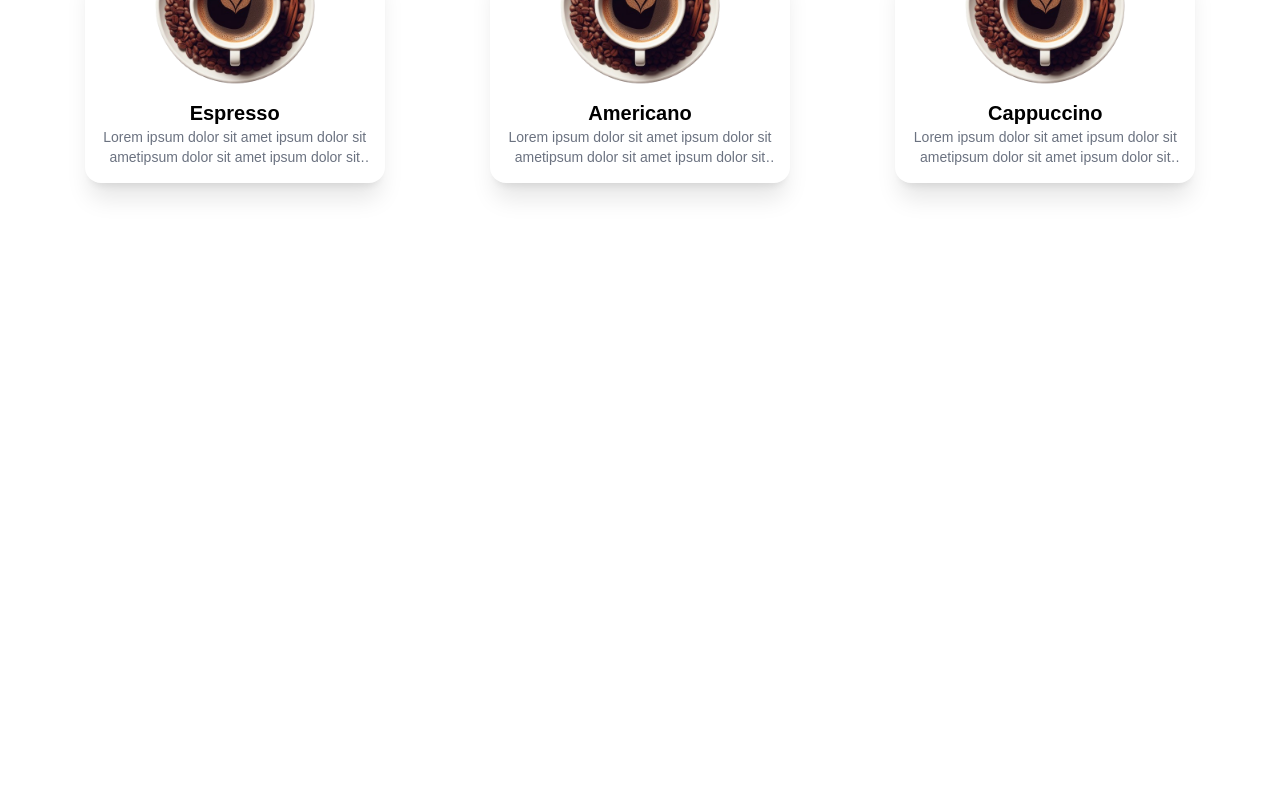
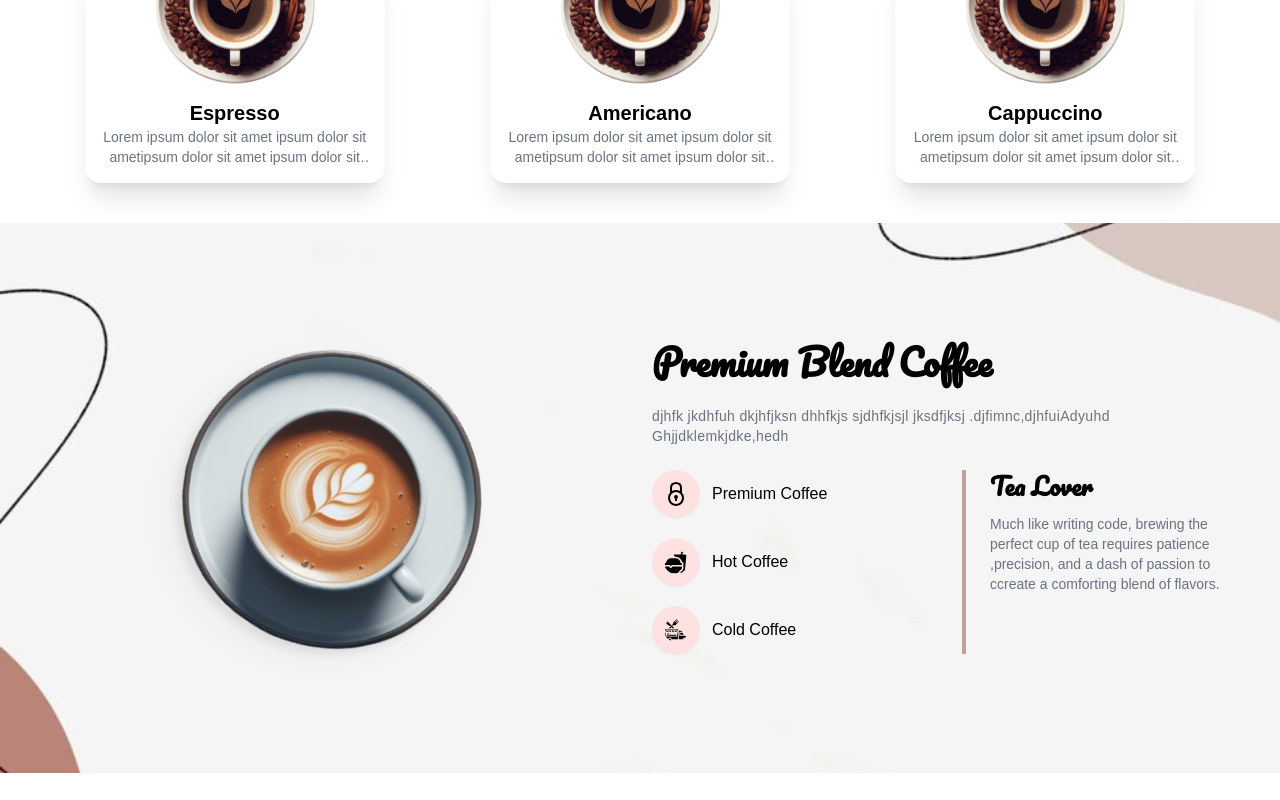
Before and after one commit to Aswathynikhil/Coffee_shop, a React (Vite) app: page / in a window 1280 px wide. Shown: the part 875-1675 px from the top of the page. Before the commit the page ends 1098 px from the top, so only its background shows below. Built offline with nearby package versions, Linux system fonts and the light colour scheme.

Commit message:
banner component

```diff
--- a/src/App.jsx
+++ b/src/App.jsx
@@ -5,6 +5,7 @@
 import Navbar from './components/Navbar/Navbar'
 import Home from './components/Home/Home'
 import Services from './components/Services/Services'
+import Banner from './components/Banner/Banner'
 
 const App = () => {
   useEffect(() => {
@@ -22,6 +23,7 @@
         <Navbar />
         <Home />
         <Services />
+        <Banner />
       </div>
 
     </>
--- /dev/null
+++ b/src/components/Banner/Banner.jsx
@@ -0,0 +1,64 @@
+import React from 'react'
+import BannerImg from '../../assets/coffee-white.png'
+import BgTexture from '../../assets/website/coffee-texture.jpg'
+import { GrSecure } from 'react-icons/gr'
+import { IoFastFood } from 'react-icons/io5'
+import {GiFoodTruck } from 'react-icons/gi'
+
+const bgImage = {
+    backgroundImage: `url(${BgTexture})`,
+    backgroundColor: '#270c03',
+    backgroundPosition: 'center',
+    backgroundRepeat: 'no-repeat',
+    backgroundSize: 'cover',
+    height: "100%",
+    width:"100%",
+}
+const Banner = () => {
+  return (
+      <>
+          <div className='' style={bgImage}>
+          <div className="container min-h-[550px] flex justify-center items-center py-12 sm:py-0 ">
+              <div className="grid grid-cols-1 sm:grid-cols-2 gap-6 ">
+                      {/* image section */}
+                      <div>
+                          <img src={BannerImg} alt=' ' className='max-w-[430px] w-full mx-auto spin drop-shadow-xl' />
+                      </div>
+                      {/* text content section */}
+                      <div className='flex flex-col justify-center gap-6 sm:pt-0'>
+                          <h1 className='text-3xl sm:text-4xl font-bold font-cursive'>Premium Blend Coffee</h1>
+                          <p className='text-sm text-gray-500 tracking-wide leading-5 '>
+                              djhfk jkdhfuh dkjhfjksn dhhfkjs sjdhfkjsjl jksdfjksj .djfimnc,djhfuiAdyuhd Ghjjdklemkjdke,hedh
+                          </p>
+
+                          <div className='grid grid-cols-2 gap-6 '>
+                              <div className='space-y-5 '>
+                                  <div className='flex items-center gap-3 '>
+                                      <GrSecure className='text-2xl h-12 w-12 shadow-sm p-3 rounded-full bg-red-100 ' />
+                                      <span>Premium Coffee</span>
+                                  </div>
+                                  <div className='flex items-center gap-3 '>
+                                      <IoFastFood className='text-2xl h-12 w-12 shadow-sm p-3 rounded-full bg-red-100 ' />
+                                      <span>Hot Coffee</span>
+                                  </div>
+                                  <div className='flex items-center gap-3 '>
+                                      <GiFoodTruck className='text-2xl h-12 w-12 shadow-sm p-3 rounded-full bg-red-100 ' />
+                                      <span>Cold Coffee</span>
+                                  </div>
+                              </div>
+                              <div className='border-l-4 border-primary/50 pl-6 space-y-3 '>
+                                  <h1 className='text-2xl  font-semibold font-cursive '>Tea Lover</h1>
+                                  <p className='text-gray-500 text-sm '>{" "}
+                                      Much like writing code, brewing the perfect cup of tea requires patience ,precision, and a dash of passion to ccreate a comforting blend of flavors.</p>
+                              </div>
+                        </div>
+
+                      </div>
+              </div>
+              </div>
+          </div>
+      </>
+  )
+}
+
+export default Banner
```
